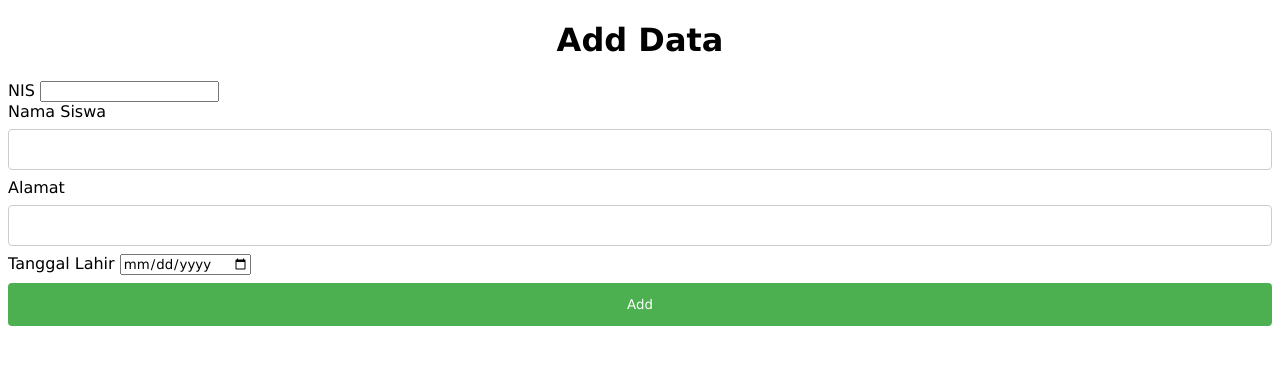
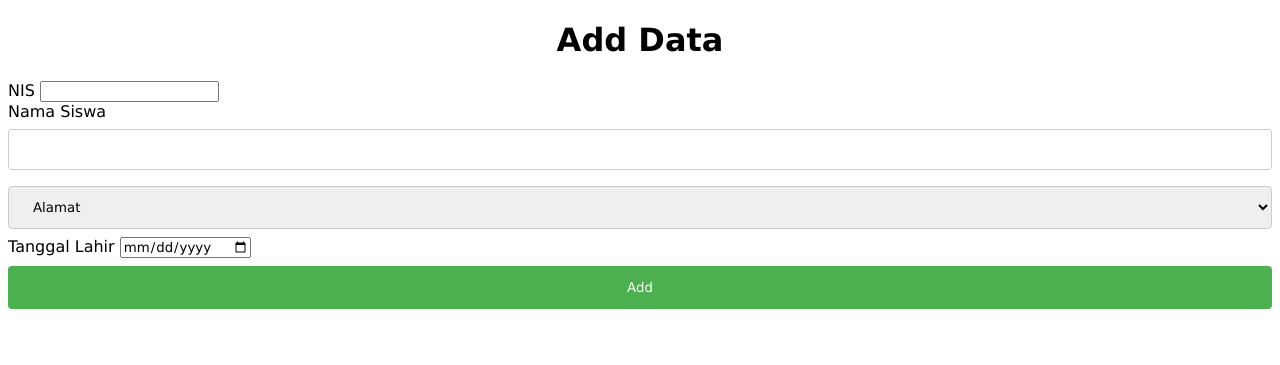
Before and after one commit to Dani170907/CodeIgniter-3, a CodeIgniter app: page /DaniRamadhan/AddStudent in a window 1280 px wide. Shown: the top 365 px of the page. Run offline with CodeIgniter, Linux system fonts and the light colour scheme.

Commit message:
mengubah input alamat menjadi select

```diff
--- a/application/views/addStudent.php
+++ b/application/views/addStudent.php
@@ -14,8 +14,14 @@
         <input type="nis" name="nis" id="nis" required><br>
         <label for="nama">Nama Siswa</label>
         <input type="text" name="nama" id="nama" required><br>
-        <label for="alamat">Alamat</label>
-        <input type="text" name="alamat" id="alamat" required><br>
+        <select name="alamat" id="">
+            <option value="">Alamat</option>
+            <option value="pekalongan">pekalongan</option>
+            <option value="pemalang">pemalang</option>
+            <option value="batang">batang</option>
+            <option value="tegal">tegal</option>
+            <option value="karawang">karawang</option>
+        </select>
         <label for="tanggal_lahir">Tanggal Lahir</label>
         <input type="date" name="tanggal_lahir" id="tanggal_lahir" required><br>
         <button type="submit">Add</button>
```
